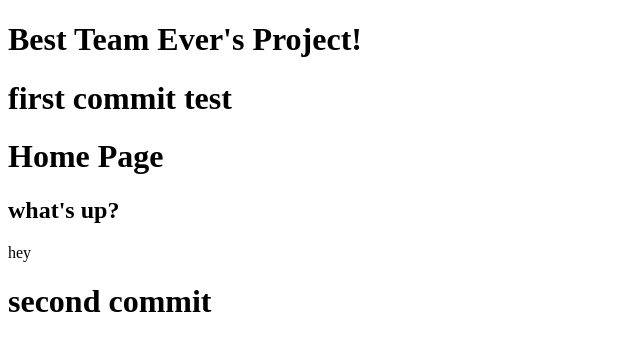
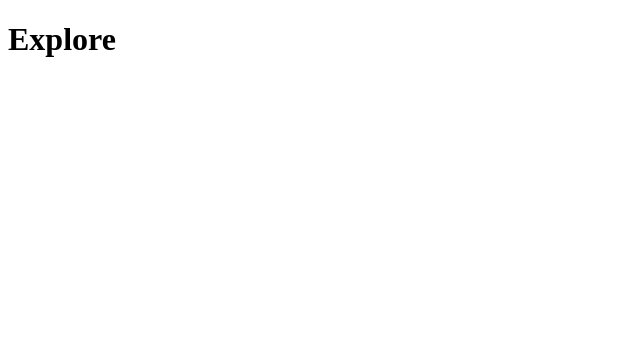
Before and after one commit to yuany2036/Code-Busters-Final-Project, a React (Vite) app in the folder client/: page /explore in a window 1280 px wide. Shown: the top 350 px of the page, without its empty margins (0-640 px from the left). Built offline with nearby package versions, Linux system fonts and the light colour scheme.

Commit message:
adding front end router

```diff
--- a/client/package.json
+++ b/client/package.json
@@ -12,6 +12,7 @@
     "axios": "^1.3.4",
     "react": "^18.2.0",
     "react-dom": "^18.2.0",
+    "react-router-dom": "^6.10.0",
     "sass": "^1.60.0"
   },
   "devDependencies": {
--- a/client/src/App.jsx
+++ b/client/src/App.jsx
@@ -1,16 +1,16 @@
 // import { useState, useContext } from 'react';
 // import DataContext from './data/context';
-import HomePage from './components/HomePage/HomePage';
+import Routes from './routes/Routes';
 
 function App() {
   return (
     <div className="App">
-      <h1>Best Team Ever's Project!</h1>
+      <Routes />
+      {/* <h1>Best Team Ever's Project!</h1>
 
       <h1>first commit test</h1>
-      <HomePage></HomePage>
 
-      <h1>second commit</h1>
+      <h1>second commit</h1> */}
     </div>
   );
 }
--- /dev/null
+++ b/client/src/components/ExplorePage/ExplorePage.jsx
@@ -0,0 +1,5 @@
+const ExplorePage = () => {
+  return <h1>Explore</h1>;
+};
+
+export default ExplorePage;
--- a/client/src/main.jsx
+++ b/client/src/main.jsx
@@ -1,13 +1,15 @@
-import React from "react";
-import ReactDOM from "react-dom/client";
-import App from "./App";
-import { useContext } from "react";
-import { DataContextProvider } from "./data/context";
+import React from 'react';
+import ReactDOM from 'react-dom/client';
+import { BrowserRouter } from 'react-router-dom';
+import App from './App';
+import { DataContextProvider } from './data/context';
 
-ReactDOM.createRoot(document.getElementById("root")).render(
+ReactDOM.createRoot(document.getElementById('root')).render(
   <React.StrictMode>
     <DataContextProvider>
-      <App />
+      <BrowserRouter>
+        <App />
+      </BrowserRouter>
     </DataContextProvider>
   </React.StrictMode>
 );
--- /dev/null
+++ b/client/src/routes/Routes.jsx
@@ -0,0 +1,12 @@
+import { Routes, Route } from 'react-router-dom';
+import HomePage from '../components/HomePage/HomePage';
+import ExplorePage from '../components/ExplorePage/ExplorePage';
+
+const Router = () => (
+  <Routes>
+    <Route path="/" element={<HomePage />} />
+    <Route path="/explore" element={<ExplorePage />} />
+  </Routes>
+);
+
+export default Router;
```
Also changed, not shown: 1 other file (tests, documents, lock files or other folders).
